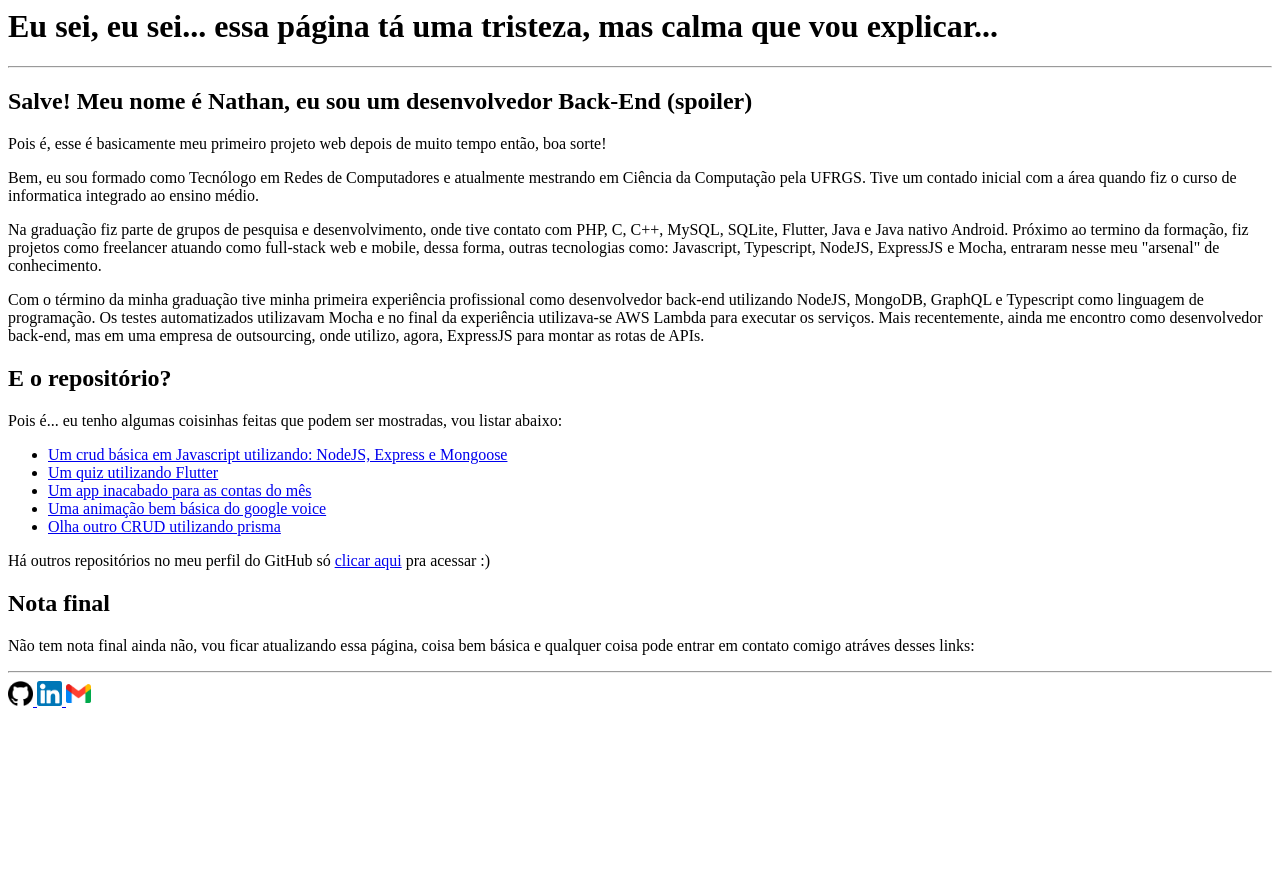
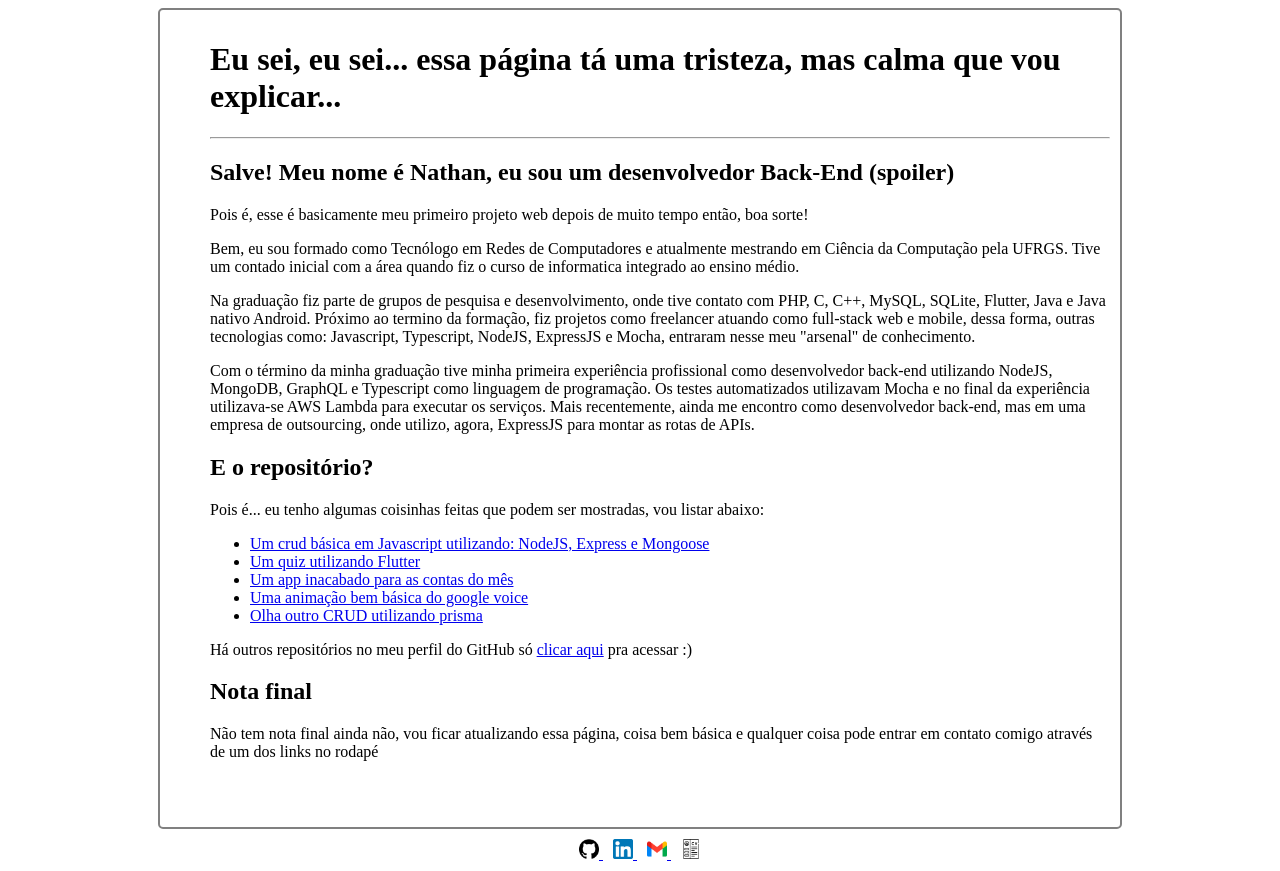
Before and after one commit to nathanhss/nathanhss.github.io, a plain HTML site: page index.html in a window 1280 px wide. Before the commit the page ends 800 px from the top, so only its background shows below. Drawn offline with Linux system fonts and the light colour scheme.

Commit message:
style and texts changes

```diff
--- a/index.html
+++ b/index.html
@@ -1,8 +1,10 @@
 <html>
     <head>
         <title>Dev Back HAHAHAHAH</title>
+        <link rel="stylesheet" href="style.css">
     </head>
     <body>
+        <div class="content">
             <h1>Eu sei, eu sei... essa página tá uma tristeza, mas calma que vou explicar...</h1><hr>
 
             <h2>Salve! Meu nome é Nathan, eu sou um desenvolvedor Back-End (spoiler)</h2>
@@ -40,21 +42,23 @@
 
             <h2>Nota final</h2>
             <p>
-            Não tem nota final ainda não, vou ficar atualizando essa página, coisa bem básica e qualquer coisa pode entrar em contato comigo atráves desses links:
-
+                Não tem nota final ainda não, vou ficar atualizando essa página, coisa bem básica e qualquer coisa pode entrar em contato comigo através de um dos links no rodapé
             </p>
-        <hr>
+        </div>
     </body>
     <footer>
-        <div class="footer">
-            <a href="https://github.com/nathanhss/">
-                <img src="/images/git-icon.png" alt="GitHub" width="25" height="25">
+        <div class="icons">
+            <a id="git" href="https://github.com/nathanhss/">
+                <img src="/images/git-icon.png" alt="GitHub" width="20" height="20">
             </a>
-            <a href="https://www.linkedin.com/in/nathan-hs/">
-                <img src="/images/linkedin.png" alt="LinkedIn" width="25" height="25">
+            <a id="linkedin" href="https://www.linkedin.com/in/nathan-hs/">
+                <img src="/images/linkedin.png" alt="LinkedIn" width="20" height="20">
             </a>
-            <a href="mailto:henriquenathan199@gmail.com">
-                <img src="/images/gmail.png" alt="E-Mail" width="25" height="25">
+            <a id="email" href="mailto:henriquenathan199@gmail.com">
+                <img src="/images/gmail.png" alt="E-Mail" width="20" height="20">
+            </a>
+            <a id="cv" href="/files//Nathan_Silva_CV.pdf" download="Nathan_Silva_CV">
+                <img src="images/cv.png" alt="Curriculo" width="20" height="20">
             </a>
         </div>
     </footer>
--- /dev/null
+++ b/style.css
@@ -0,0 +1,35 @@
+#email {
+  padding: 5px;
+}
+
+#git {
+  padding: 5px;
+}
+
+#linkedin {
+  padding: 5px;
+}
+
+#cv {
+  padding: 5px;
+}
+
+body {
+  justify-content: flex-end;
+}
+
+footer {
+  margin-top: 10px;
+  text-align: center;
+}
+
+.content {
+  padding: 10px 10px 50px 50px;
+  border-style: solid;
+  border-width: 2px;
+  border-color: grey;
+  border-radius: 5px;
+  height: auto;
+  width: 900px;
+  margin: 0 auto;
+}
```
Also changed, not shown: images/cv.png (added). Lines whose indentation alone changed are shown as unchanged.
